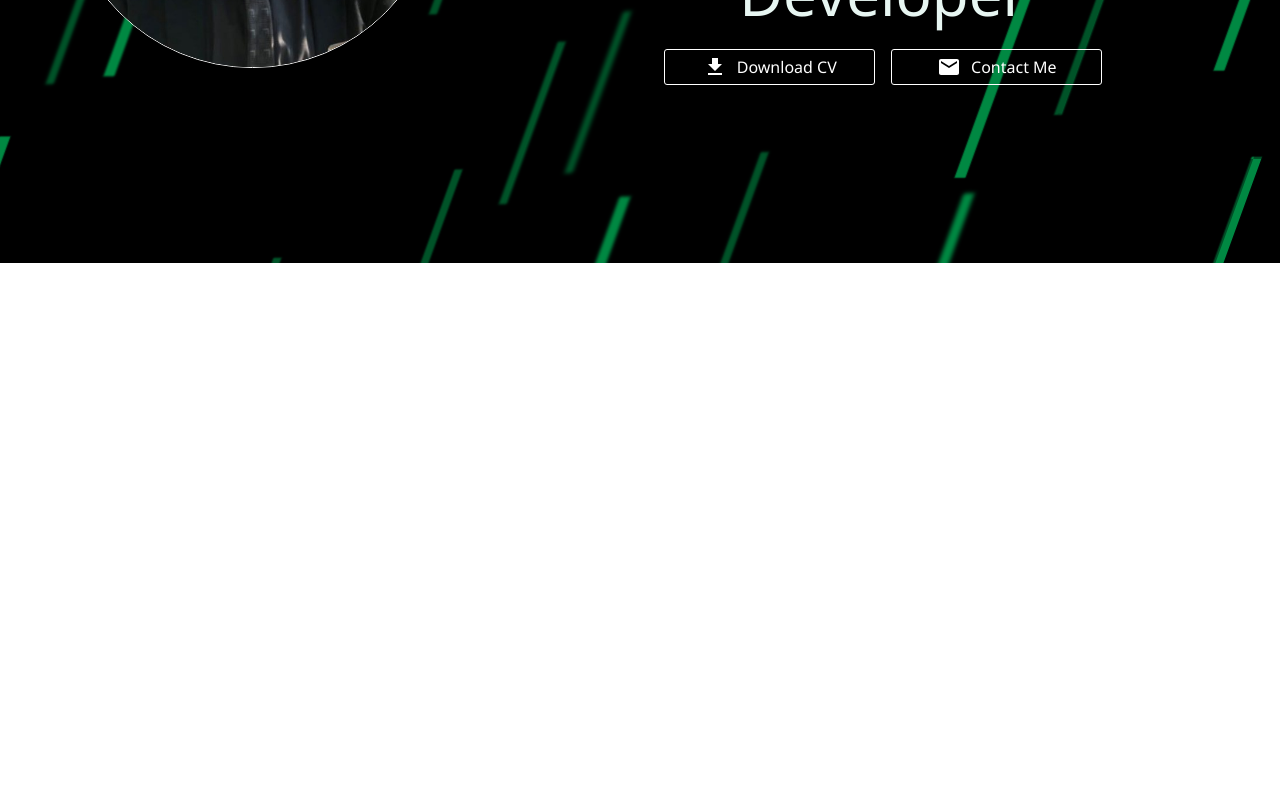
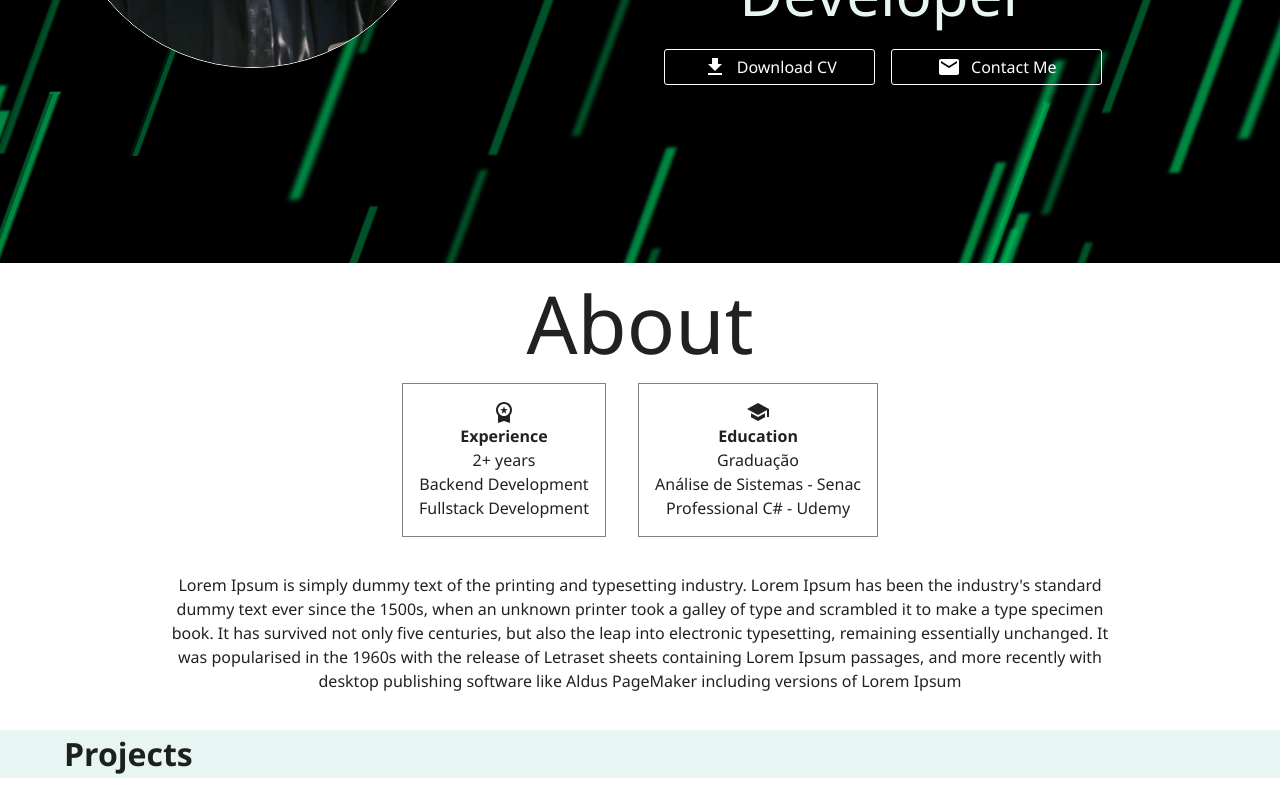
Before and after one commit to GuilhermeBomfimDev/Portifolio-React-TypeScript, a React (Vite) app: page / in a window 1280 px wide. Shown: the part 537-1337 px from the top of the page. Before the commit the page ends 800 px from the top, so only its background shows below. Built offline with nearby package versions, Linux system fonts and the light colour scheme.

Commit message:
Init sections About and Projects

```diff
--- a/src/components/AnimatedBackground/AnimatedBackground.scss
+++ b/src/components/AnimatedBackground/AnimatedBackground.scss
@@ -1,7 +1,9 @@
+@use 'sass:math';
+
 @function boxShadow($n) {
-  $value: "#{random(2500)-500}px #{random(1500)-500}px #{random(5)}px #{$color}";
+  $value: "#{math.random(2500)-500}px #{math.random(1500)-500}px #{math.random(5)}px #{$color}";
   @for $i from 1 through $n {
-    $value: $value + ", #{random(2500)-500}px #{random(1500)-500}px #{random(5)}px #{$color}";
+    $value: $value + ", #{math.random(2500)-500}px #{math.random(1500)-500}px #{math.random(5)}px #{$color}";
   }
   @return unquote($value);
 }
--- a/src/pages/home/Home.tsx
+++ b/src/pages/home/Home.tsx
@@ -1,5 +1,7 @@
 import NavBar from "../../components/NavBar/NavBar"
+import About from "./sections/About/About"
 import Hero from "./sections/Hero/Hero"
+import Projects from "./sections/Projects/Projects"
 
 
 function Home() {
@@ -8,6 +10,8 @@ function Home() {
       <>
         <NavBar />
         <Hero />
+        <About />
+        <Projects />
       </>
     )
   }
--- /dev/null
+++ b/src/pages/home/sections/About/About.tsx
@@ -0,0 +1,46 @@
+import { Grid, Grid2, styled, Typography } from "@mui/material";
+import WorkspacePremiumIcon from '@mui/icons-material/WorkspacePremium';
+import SchoolIcon from '@mui/icons-material/School';
+import SimpleSlide from "../../../../components/SlideItens/SlideItens";
+import { Translate } from "@mui/icons-material";
+
+
+function About() {
+    const StyledAbout = styled("div")(({ theme }) => ({
+        display: "flex",
+        flexDirection: "column",
+        alignItems: "center",
+        justifyContent: "center",
+    }));
+
+    return (
+        <StyledAbout>
+            <Grid2 container spacing={2}>
+                <Typography fontSize={'5rem'} fontWeight={200}>About</Typography>
+            </Grid2>
+            <Grid2 container spacing={4}>
+                <Grid item xs={12} md={6} padding={2} border={"1px solid grey"} display="flex" flexDirection={"column"} justifyContent="center" alignItems="center">
+                    <WorkspacePremiumIcon/>
+                    <Typography fontWeight={"bold"}>Experience</Typography>
+                    <Typography >2+ years</Typography>
+                    <Typography >Backend Development</Typography>
+                    <Typography >Fullstack Development</Typography>
+                </Grid>
+                <Grid item xs={12} md={6} padding={2} border={"1px solid grey"} display="flex" flexDirection={"column"} justifyContent="center" alignItems="center">
+                    <SchoolIcon/>
+                    <Typography fontWeight={"bold"}>Education</Typography>
+                    <Typography >Graduação</Typography>
+                    <Typography >Análise de Sistemas - Senac</Typography>
+                    <Typography >Professional C# - Udemy</Typography>
+                </Grid>
+            </Grid2>
+            <Grid2 container spacing={1}>
+                <Grid item xs={12} md={6} padding={2} marginLeft={"150px"} marginRight={"150px"} marginTop={"20px"} textAlign="center">
+                    <Typography>Lorem Ipsum is simply dummy text of the printing and typesetting industry. Lorem Ipsum has been the industry's standard dummy text ever since the 1500s, when an unknown printer took a galley of type and scrambled it to make a type specimen book. It has survived not only five centuries, but also the leap into electronic typesetting, remaining essentially unchanged. It was popularised in the 1960s with the release of Letraset sheets containing Lorem Ipsum passages, and more recently with desktop publishing software like Aldus PageMaker including versions of Lorem Ipsum</Typography>
+                </Grid>
+            </Grid2>
+        </StyledAbout>
+    );
+  }
+
+  export default About;
--- /dev/null
+++ b/src/pages/home/sections/Projects/Projects.tsx
@@ -0,0 +1,19 @@
+import { Container, styled } from "@mui/material";
+
+
+
+function Projects() {
+    const StyledProjects = styled("div")(({ theme }) => ({
+        backgroundColor: theme.palette.secondary.main,
+    }));
+
+    return (
+      <StyledProjects>
+        <Container maxWidth="lg">
+            <h1>Projects</h1>
+        </Container>
+      </StyledProjects>
+    );
+  }
+
+export default Projects;
```
